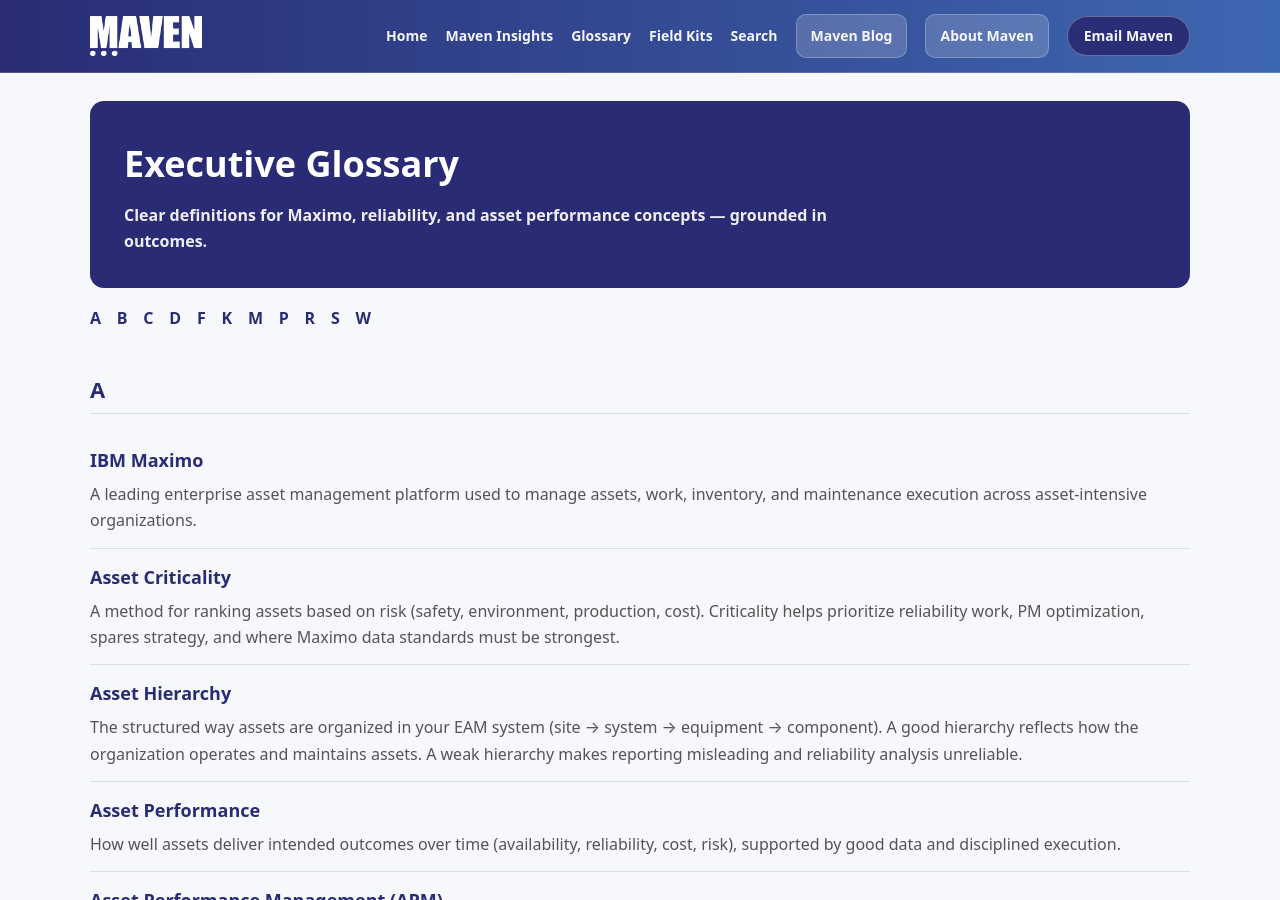
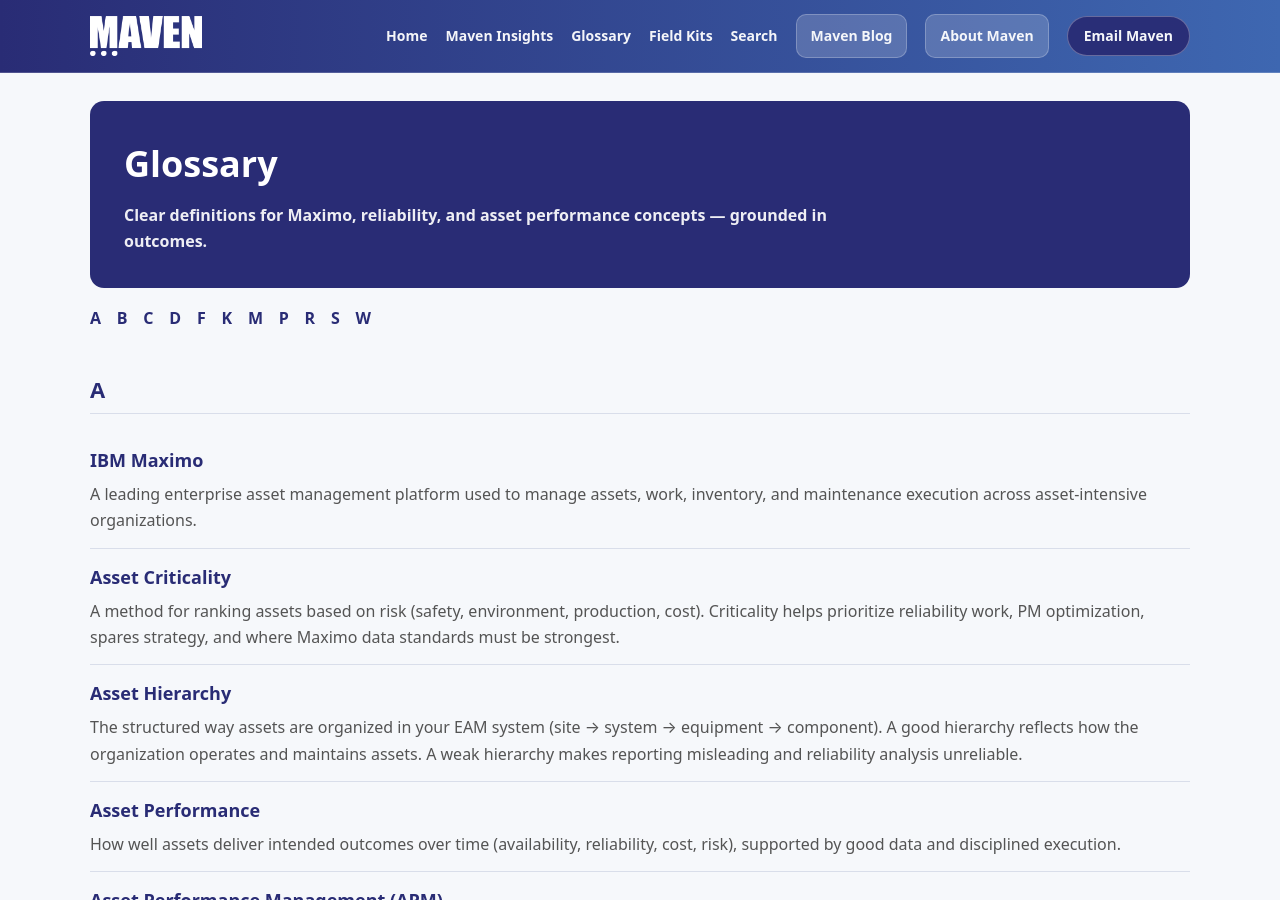
Before and after one commit to Maven-Asset-Management-Insights/content, a Jekyll site: the page built from glossary.md, in a window 1280 px wide and 900 px high. Built offline with Jekyll 4.4.1, drawn with Linux system fonts in a browser that asks for light colours.

Commit message:
Update glossary.md

```diff
--- a/glossary.md
+++ b/glossary.md
@@ -5,7 +5,7 @@ permalink: /glossary/
 ---
 
 <section class="hero">
-  <h1>Executive Glossary</h1>
+  <h1>Glossary</h1>
   <p><strong>Clear definitions for Maximo, reliability, and asset performance concepts — grounded in outcomes.</strong></p>
 </section>
 
```
